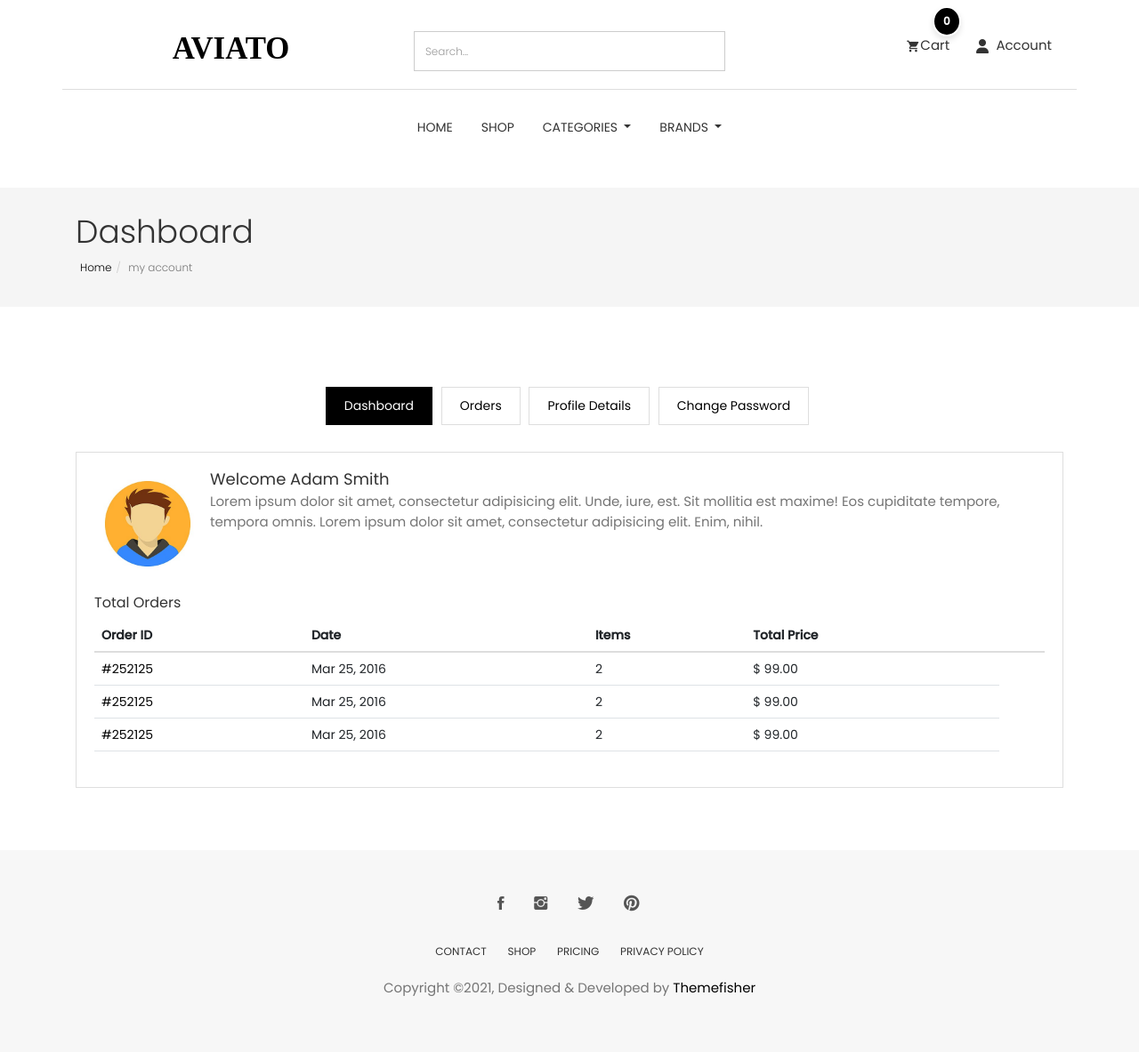
After one commit to Mmy2000/aviato-shopper, a Django app: page /accounts/dashboard/ in a window 1280 px wide. The commit adds this page. Shown: the whole page at 89% size. Run offline with Django 4.2, Linux system fonts and the light colour scheme; a user stored in the database is signed in; data comes from the database, SQL or seed files in the repository; both versions use the stored data as it was after the commit; some libraries are stand-ins or nearby versions; some web fonts are replaced.

Commit message:
create profile page

```diff
--- /dev/null
+++ b/accounts/templates/profile/dashboard.html
@@ -0,0 +1,88 @@
+{% extends "base.html" %}
+{% load static %}
+{% block title %}
+Dashboard
+{% endblock title %}
+{% block body %}
+
+<section class="page-header">
+	<div class="container">
+		<div class="row">
+			<div class="col-md-12">
+				<div class="content">
+					<h1 class="page-name">Dashboard</h1>
+					<ol class="breadcrumb">
+						<li><a href="/">Home</a></li>
+						<li class="active">my account</li>
+					</ol>
+				</div>
+			</div>
+		</div>
+	</div>
+</section>
+
+
+<section class="user-dashboard page-wrapper">
+	<div class="container">
+		<div class="row">
+			<div class="col-md-12">
+				<ul class="list-inline dashboard-menu text-center">
+					<li><a class="active" href="{% url 'dashboard' %}">Dashboard</a></li>
+					<li><a href="order.html">Orders</a></li>
+					<li><a href="{% url 'profile' %}">Profile Details</a></li>
+                    <li><a href="address.html">Change Password</a></li>
+				</ul>
+				<div class="dashboard-wrapper user-dashboard">
+					<div class="media">
+						<div class="pull-left">
+							<img class="media-object user-img" src="{% if profile.image %} {{profile.image.url}} {% else %} {% endif %}" alt="Image">
+						</div>
+						<div class="media-body">
+							<h2 class="media-heading">Welcome Adam Smith</h2>
+							<p>Lorem ipsum dolor sit amet, consectetur adipisicing elit. Unde, iure, est. Sit mollitia est maxime! Eos
+								cupiditate tempore, tempora omnis. Lorem ipsum dolor sit amet, consectetur adipisicing elit. Enim, nihil. </p>
+						</div>
+					</div>
+					<div class="total-order mt-20">
+						<h4>Total Orders</h4>
+						<div class="table-responsive">
+							<table class="table">
+								<thead>
+									<tr>
+										<th>Order ID</th>
+										<th>Date</th>
+										<th>Items</th>
+										<th>Total Price</th>
+										<th></th>
+									</tr>
+								</thead>
+								<tbody>
+									<tr>
+										<td><a href="#!">#252125</a></td>
+										<td>Mar 25, 2016</td>
+										<td>2</td>
+										<td>$ 99.00</td>
+									</tr>
+									<tr>
+										<td><a href="#!">#252125</a></td>
+										<td>Mar 25, 2016</td>
+										<td>2</td>
+										<td>$ 99.00</td>
+									</tr>
+									<tr>
+										<td><a href="#!">#252125</a></td>
+										<td>Mar 25, 2016</td>
+										<td>2</td>
+										<td>$ 99.00</td>
+									</tr>
+								</tbody>
+							</table>
+						</div>
+					</div>
+				</div>
+			</div>
+		</div>
+	</div>
+</section>
+
+{% endblock body %}
--- a/accounts/urls.py
+++ b/accounts/urls.py
@@ -8,4 +8,6 @@ urlpatterns = [
     path('resetpassword_validate/<uidb64>/<token>/', views.resetpassword_validate, name='resetpassword_validate'),
     path('resetPassword/', views.resetPassword, name='resetPassword'),
     path('activate/<uidb64>/<token>/', views.activate, name='activate'),
+    path('profile/' , views.profile , name="profile" ),
+    path('dashboard/' , views.dashboard , name="dashboard" ),
 ]
--- a/accounts/views.py
+++ b/accounts/views.py
@@ -1,6 +1,6 @@
 from django.shortcuts import render , redirect , get_object_or_404
-from .forms import RegistrationForm
-from .models import User
+from .forms import RegistrationForm , UserForm , ProfileForm
+from .models import User , Profile
 from django.contrib import messages, auth
 from django.contrib.auth.decorators import login_required
 # Verification email
@@ -148,3 +148,33 @@ def resetPassword(request):
             return redirect('resetPassword')
     else:
         return render(request, 'accounts/resetPassword.html')
+
+@login_required(login_url = 'login')
+def profile(request):
+    profile=Profile.objects.get(user=request.user)
+    if request.method == "POST":
+        user_form = UserForm(request.POST , instance=request.user)
+        profile_form = ProfileForm(request.POST,request.FILES,instance=profile)
+
+        if user_form.is_valid() and profile_form.is_valid():
+            user_form.save()
+            myprofile = profile_form.save(commit=False)
+            myprofile.user = request.user
+            myprofile.save()
+            messages.success(request, 'Profile updated successfully')
+            return redirect('profile')
+    else:
+        user_form = UserForm(instance=request.user)
+        profile_form = ProfileForm(instance=profile)
+
+
+    return render(request,'profile/profile.html',{'profile':profile,
+                                                   'user_form':user_form,
+        'profile_form':profile_form})
+
+@login_required(login_url='login')
+def dashboard(request):
+    profile=Profile.objects.get(user=request.user)
+    return render(request,'profile/dashboard.html',{
+        'profile':profile,
+    })
--- a/static/css/style.css
+++ b/static/css/style.css
@@ -1541,11 +1541,12 @@ input[type=email]:focus, input[type=password]:focus, input[type=text]:focus, inp
 }
 
 .dashboard-user-profile .user-img {
-  width: 180px;
+  width: 100%;
+  border-radius: 50%;
 }
 .dashboard-user-profile .user-profile-list {
-  margin-top: 30px;
-  padding-left: 30px;
+  margin-top: 20px;
+  padding-left: 20px;
 }
 .dashboard-user-profile .user-profile-list li {
   margin-bottom: 8px;
```
Also changed, not shown: accounts/forms.py (+12 -1 lines), accounts/templates/profile/profile.html (added, +71 -0 lines), db.sqlite3, media/users_images/pngtree-cartoon-color-simple-male-avatar-png-image_1934459.jpg (added).
